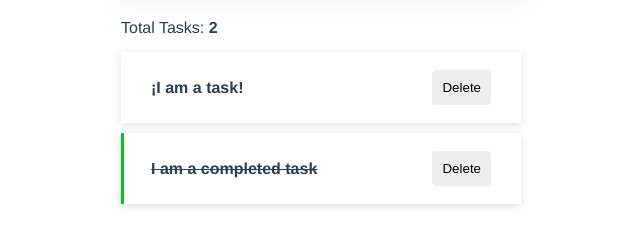
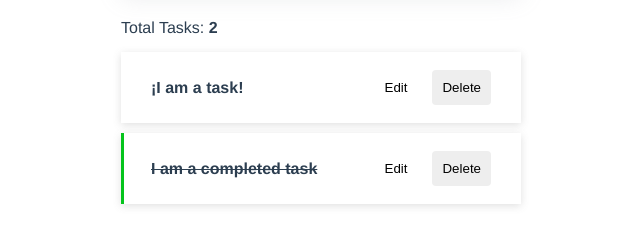
Before and after one commit to tobicorradi/vue-todo-app, a Vue app: page / in a window 1280 px wide. Shown: the part 169-405 px from the top of the page, without its empty margins (319-959 px from the left). Built offline with nearby package versions, Linux system fonts and the light colour scheme.

Commit message:
Edit task button and it´s funcionality added.

```diff
--- a/src/App.vue
+++ b/src/App.vue
@@ -30,10 +30,25 @@
             :class="{ completed: task.isCompleted }"
             @click="task.isCompleted = !task.isCompleted"
           >
-            <p>{{ task.text }}</p>
-            <button @click="deleteTask(index)" class="delete-button">
-              Delete
-            </button>
+            <div>
+              <p v-if="!task.editing">{{ task.text }}</p>
+              <input
+                v-else
+                class="list__edit-input"
+                type="text"
+                v-model="task.text"
+                @blur="doneEditing(task)"
+                @keyup.enter="doneEditing(task)"
+              />
+            </div>
+            <div class="list__buttons">
+              <button @click="editTask(task)" class="btn edit-button">
+                Edit
+              </button>
+              <button @click="deleteTask(index)" class="btn delete-button">
+                Delete
+              </button>
+            </div>
           </div>
         </div>
       </div>
@@ -52,10 +67,12 @@ export default {
         {
           text: "¡I am a task!",
           isCompleted: false,
+          editing: false,
         },
         {
           text: "I am a completed task",
           isCompleted: true,
+          editing: false,
         },
       ],
     };
@@ -70,6 +87,12 @@ export default {
     },
     deleteTask(index) {
       this.todoList.splice(index, 1);
+    },
+    editTask(task) {
+      task.editing = !task.editing;
+    },
+    doneEditing(task) {
+      task.editing = false;
     },
   },
 };
@@ -126,7 +149,8 @@ h1 span {
   margin-bottom: 10px;
   position: relative;
 }
-.list__singleTask p {
+.list__singleTask p,
+.list__edit-input {
   font-weight: bold;
   max-width: 203px;
   word-wrap: break-word;
@@ -144,12 +168,24 @@ h1 span {
   position: absolute;
   left: 0;
 }
-button.delete-button {
-  background-color: #eeeeee;
+.btn {
   border: 0;
   padding: 10px;
   border-radius: 4px;
   color: black;
+  cursor: pointer;
+}
+.delete-button {
+  background-color: #eeeeee;
+}
+.edit-button {
+  background-color: white;
+  margin-right: 15px;
+}
+.list__edit-input {
+  padding: 8px;
+  font-size: 16px;
+  border: 1px solid #e2e2e2;
 }
 .empty-list {
   margin-top: 53px;
```
